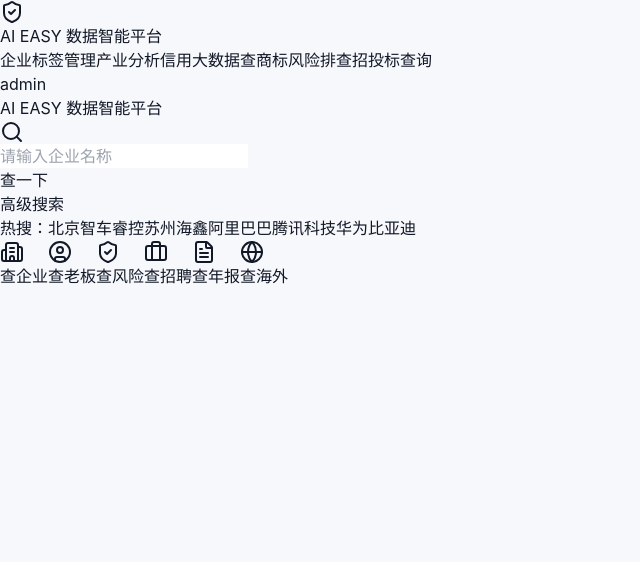
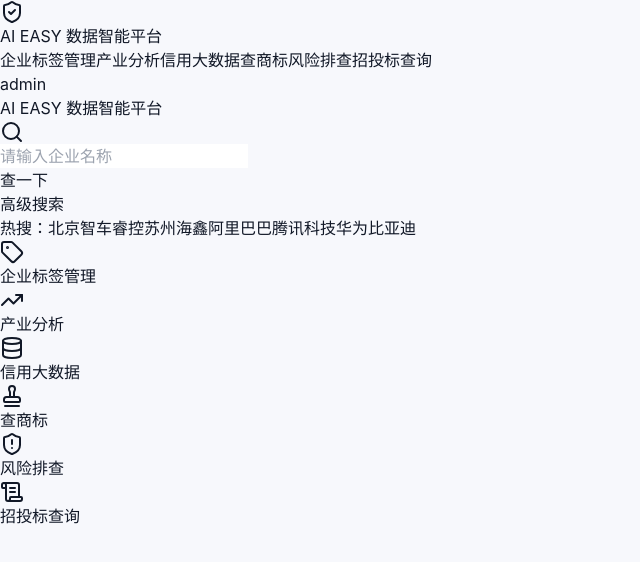
Before and after one commit to shanyingwufeng/chacha, a React (Vite) app: page /#/ in a window 1280 px wide. Shown: the top 562 px of the page, without its empty margins (0-640 px from the left). Built offline with nearby package versions, Linux system fonts and the light colour scheme.

Commit message:
feat: 初始化

```diff
--- a/src/pages/Home.tsx
+++ b/src/pages/Home.tsx
@@ -1,19 +1,15 @@
 import React, { useMemo, useState } from "react";
 import {
     Search,
-    Building2,
-    UserCircle,
-    Briefcase,
-    FileText,
-    Globe,
-    ArrowRight,
-    ShieldCheck,
-    Zap,
+    Tag,
+    TrendingUp,
     Database,
+    Stamp,
+    ShieldAlert,
+    ScrollText,
 } from "lucide-react";
 import { Button } from "../components/ui/button";
-import { Card } from "../components/ui/card";
-import { useNavigate } from "react-router-dom";
+import { Link, useNavigate } from "react-router-dom";
 
 /** 演示用：输入「北京」「苏州」分别联想对应企业；北京走无参数详情，苏州走 id=2549 */
 const DEMO_COMPANIES = [
@@ -171,42 +167,49 @@
                         </div>
                     </div>
 
-                    <div className="grid grid-cols-2 md:grid-cols-4 lg:grid-cols-6 gap-4 max-w-5xl mx-auto">
+                    <div className="grid grid-cols-2 md:grid-cols-3 lg:grid-cols-6 gap-4 max-w-5xl mx-auto">
                         {[
                             {
-                                icon: Building2,
-                                label: "查企业",
+                                to: "/enterprise-tags",
+                                label: "企业标签管理",
+                                icon: Tag,
                                 color: "bg-blue-50 text-blue-600",
                             },
                             {
-                                icon: UserCircle,
-                                label: "查老板",
+                                to: "/industry-analysis",
+                                label: "产业分析",
+                                icon: TrendingUp,
+                                color: "bg-indigo-50 text-indigo-600",
+                            },
+                            {
+                                to: "",
+                                label: "信用大数据",
+                                icon: Database,
+                                color: "bg-cyan-50 text-cyan-600",
+                            },
+                            {
+                                to: "",
+                                label: "查商标",
+                                icon: Stamp,
                                 color: "bg-orange-50 text-orange-600",
                             },
                             {
-                                icon: ShieldCheck,
-                                label: "查风险",
+                                to: "",
+                                label: "风险排查",
+                                icon: ShieldAlert,
                                 color: "bg-rose-50 text-rose-600",
                             },
                             {
-                                icon: Briefcase,
-                                label: "查招聘",
+                                to: "",
+                                label: "招投标查询",
+                                icon: ScrollText,
                                 color: "bg-emerald-50 text-emerald-600",
                             },
-                            {
-                                icon: FileText,
-                                label: "查年报",
-                                color: "bg-indigo-50 text-indigo-600",
-                            },
-                            {
-                                icon: Globe,
-                                label: "查海外",
-                                color: "bg-cyan-50 text-cyan-600",
-                            },
-                        ].map((item, idx) => (
-                            <button
-                                key={idx}
-                                className="flex flex-col items-center gap-2 p-4 rounded-xl hover:bg-white hover:shadow-md transition-all group"
+                        ].map((item) => (
+                            <Link
+                                key={item.label}
+                                to={item.to}
+                                className="flex flex-col items-center gap-2 p-4 rounded-xl hover:bg-white hover:shadow-md transition-all group text-center"
                             >
                                 <div
                                     className={`p-3 rounded-xl ${item.color} group-hover:scale-110 transition-transform`}
@@ -216,7 +219,7 @@
                                 <span className="text-sm font-medium text-slate-700">
                                     {item.label}
                                 </span>
-                            </button>
+                            </Link>
                         ))}
                     </div>
                 </div>
```
Also changed, not shown: 5 other files (tests, documents, lock files or other folders).
